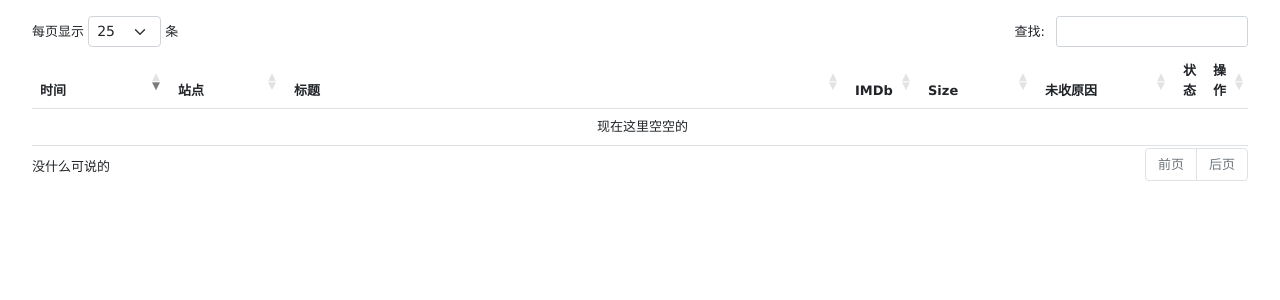
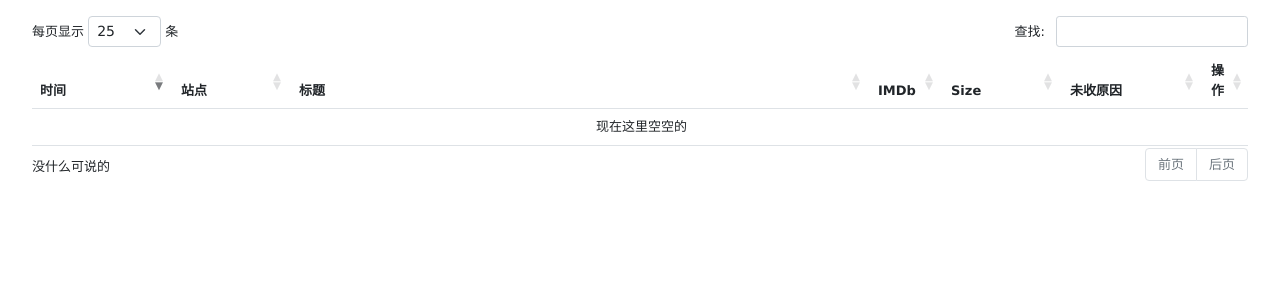
Before and after one commit to ccf-2012/torll, a Flask app: page /rsslog in a window 1280 px wide. Shown: the part 98-398 px from the top of the page. Run offline with Flask 2, Linux system fonts and the light colour scheme; data that the repository does not hold is empty; some libraries are stand-ins or nearby versions.

Commit message:
color for dupe,not match

```diff
--- a/templates/rsslog.html
+++ b/templates/rsslog.html
@@ -17,7 +17,6 @@
 			<th>IMDb</th>
 			<th>Size</th>
 			<th>未收原因</th>
-			<th>状态</th>
       <th>操作</th>
 		  </tr>
 		</thead>
@@ -90,11 +89,6 @@
           data: 'reason',
           "width": "15%"
         },
-        {
-          data: 'accept',
-          orderable: false, searchable: false,
-          "width": "8%"
-        },
         { data: 'id', searchable: false,
           "width": "10%",
           "render": function (data, type, row) {
@@ -107,10 +101,10 @@
       "createdRow": function (row, data, dataIndex) {
         console.log(data)
         if (data.accept == 0) {
-          $('td', row).css('background-color', 'rgb(231 229 228)');
+          $('td', row).css('background-color', 'rgb(219 234 254)');
         }
         else if  (data.accept == 2) {
-          $('td', row).css('background-color', 'rgb(254 226 226)');
+          $('td', row).css('background-color', 'rgb(231 229 228)');
         }
       }
 
```
